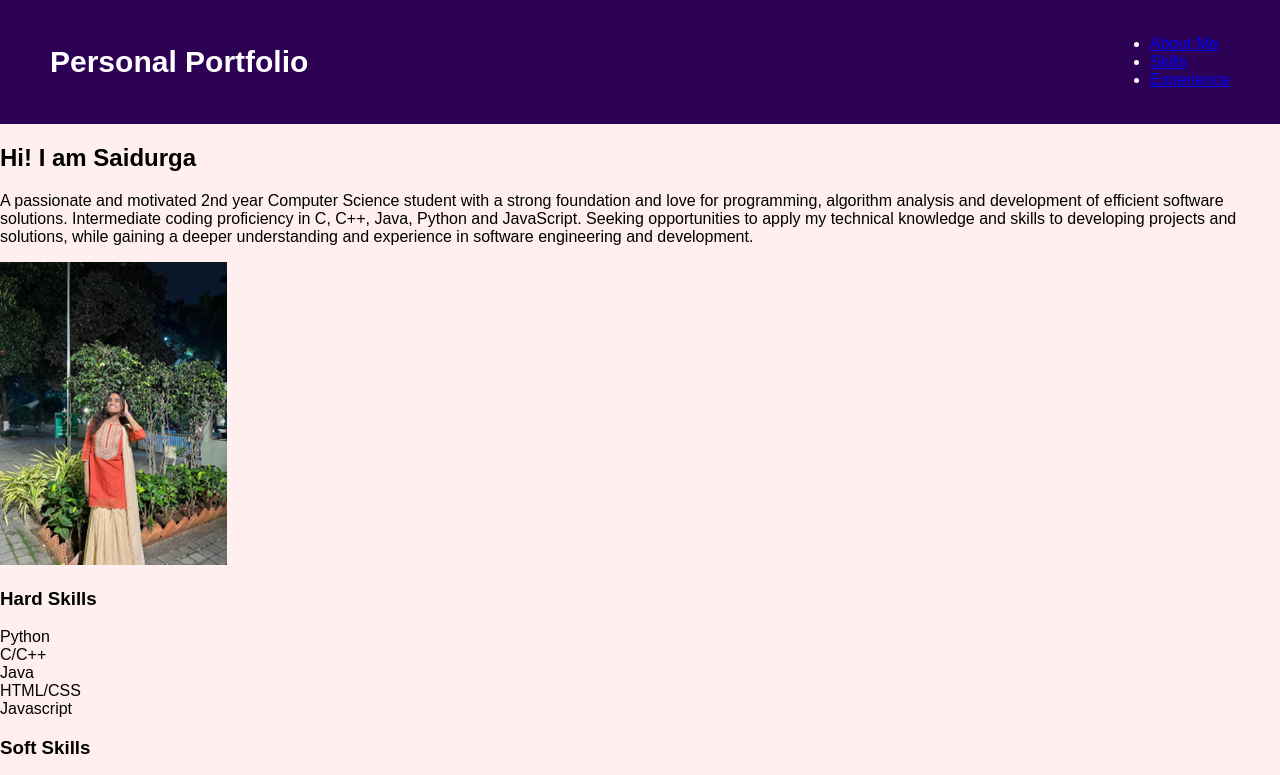
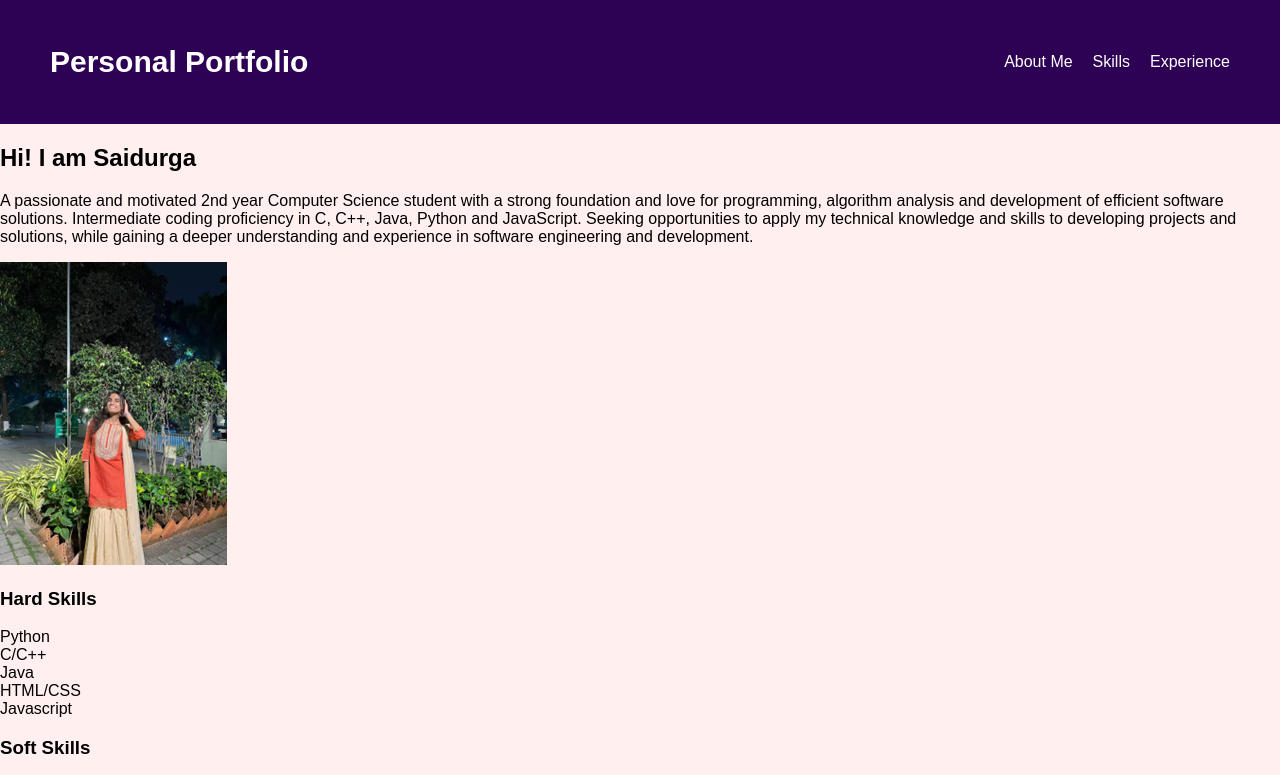
Before and after one commit to saidurga08/Portfolio-DA1, a plain HTML site: page index.html in a window 1280 px wide. Shown: the top 775 px of the page. Drawn offline with Linux system fonts and the light colour scheme.

Commit message:
CSS styles for options

```diff
--- a/styles.css
+++ b/styles.css
@@ -18,3 +18,22 @@ body {
   font-size: 30px;
   font-weight: bold;
 }
+
+.options {
+  list-style: none;
+  display: flex;
+}
+
+.options li {
+  margin-left: 20px;
+}
+
+.options a {
+  color: white;
+  text-decoration: none;
+  transition: color 0.3s ease-in-out;
+}
+
+.options a:hover {
+  color: #b689dd;
+}
```
